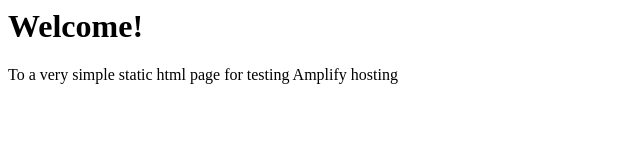
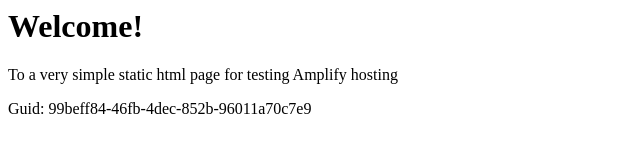
Before and after one commit to aws-aemilia-lhr/Github-PR-Commit-Integration-Test-DoNotTouch-Gith-OKSLNVO2-v1-prod-eu-west-2, a website: page src/index.html in a window 1280 px wide. Shown: the whole page, without its empty margins (0-640 px from the left). Drawn offline with Linux system fonts and the light colour scheme.

Commit message:
commit from integ tests

```diff
--- a/src/index.html
+++ b/src/index.html
@@ -1,3 +1,5 @@
+
+
 <html lang="en">
 
 <head>
@@ -10,6 +12,6 @@
 <body>
     <h1>Welcome!</h1>
     <p>To a very simple static html page for testing Amplify hosting</p>
-</body>
+    <p>Guid: 99beff84-46fb-4dec-852b-96011a70c7e9</p></body>
 
 </html>
```
